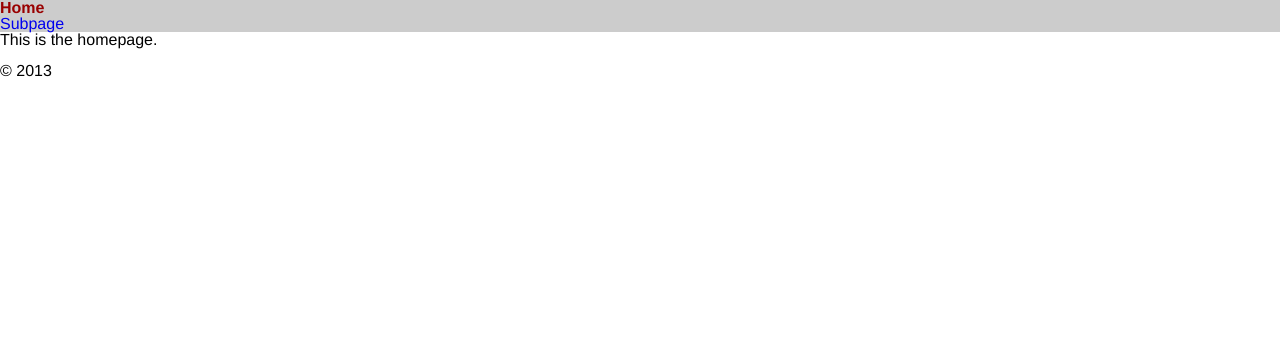
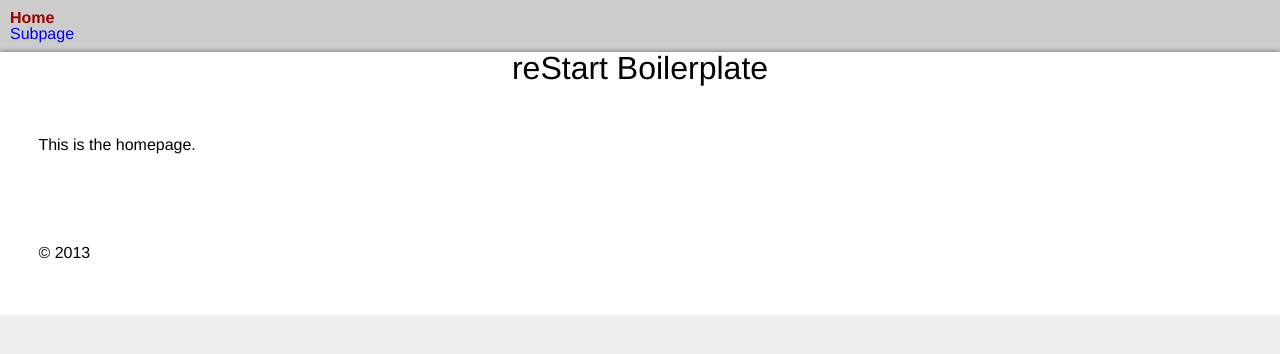
Before and after one commit to kmaida/reStart-boilerplate-php, a PHP site: page / in a window 1280 px wide. Shown: the top 354 px of the page. Run offline with PHP 8.4, Linux system fonts and the light colour scheme.

Commit message:
Updates to off-canvas navigation

```diff
--- a/_includes/header.php
+++ b/_includes/header.php
@@ -39,8 +39,10 @@
 
 	<div class="wrapper-canvas">
 
-		<header id="header-global" class="header-global">
+		<header id="header-global" class="header-global clearfix">
 			<nav id="nav-offcanvas" class="nav-offcanvas">
 				<a class="toggle-offcanvas" href="#">Menu</a>
 			</nav>
+
+			<h1 class="title-global">reStart Boilerplate</h1>
 		</header>
--- a/css/styles.css
+++ b/css/styles.css
@@ -90,13 +90,12 @@ p {
 --------------------*/
 
 body {
-	font: normal 16px/1.2 'Helvetica Neue', Helvetica, Arial, Verdana, sans-serif;
+	overflow: hidden;	/* nothing should flow outside the body of the page -- necessary to handle offcanvas scrollbar behavior */
 }
 
 /*------------------------------------------------------------------------- Off-canvas Functionality --*/
 
 .wrapper-offcanvas {
-	background: #ccc;
 	display: none;	/* deal with FOUC */
 	position: absolute;
 	-webkit-transition: -webkit-transform 150ms ease;
@@ -133,7 +132,6 @@ body {
 	-moz-transition: -moz-transform 150ms ease;
 	-o-transition: -o-transform 150ms ease;
 	transition: transform 150ms ease;
-	width: 100%;
 }
 	.csstransforms3d .nav-closed .wrapper-canvas {
 		-webkit-transform: translate3d(0,0,0);
@@ -158,10 +156,19 @@ body {
 	   LAYOUT
 --------------------*/
 
+body {
+	background: #eee;
+	font: normal 16px/1.2 'Helvetica Neue', Helvetica, Arial, Verdana, sans-serif;
+}
+.wrapper-canvas {
+	background: #fff;
+	box-shadow: 0 0 5px #666;
+}
+
 /*------------------------------------------------------------------------- Navigation --*/
 
 .nav-global {
-
+	padding: 10px;
 }
 .nav-global .active a {
 	color: #900;
@@ -173,17 +180,27 @@ body {
 .header-global {
 
 }
+.nav-offcanvas {
+	background: #ccc;
+	float: left;
+	padding: 3% 0;
+	text-align: center;
+	width: 15%;
+}
+.title-global {
+	text-align: center;
+}
 
 /*------------------------------------------------------------------------- Content --*/
 
 article {
-
+	padding: 3%;
 }
 
 /*------------------------------------------------------------------------- Footer --*/
 
 .footer-global {
-
+	padding: 3%;
 }
 
 /*--------------------
```
